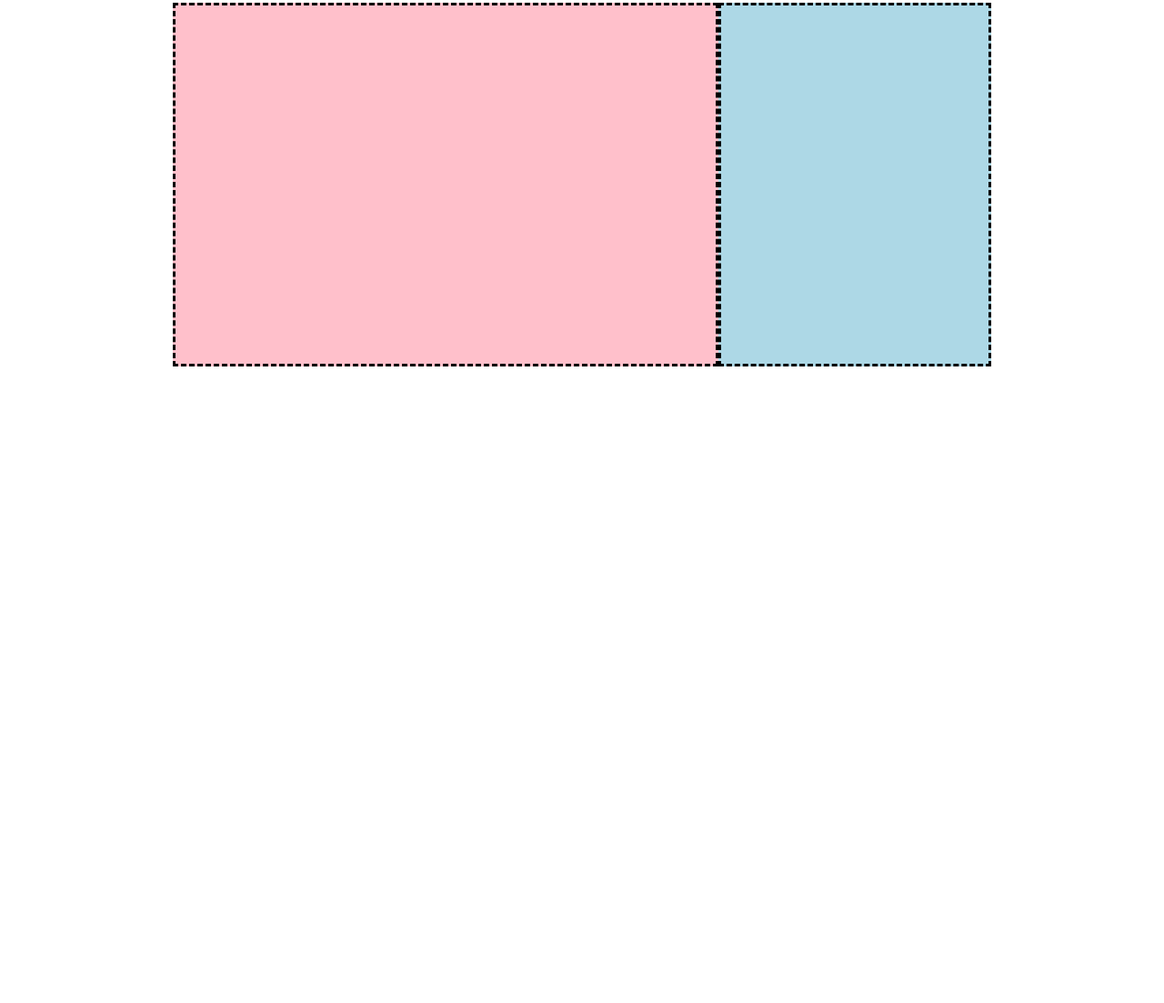
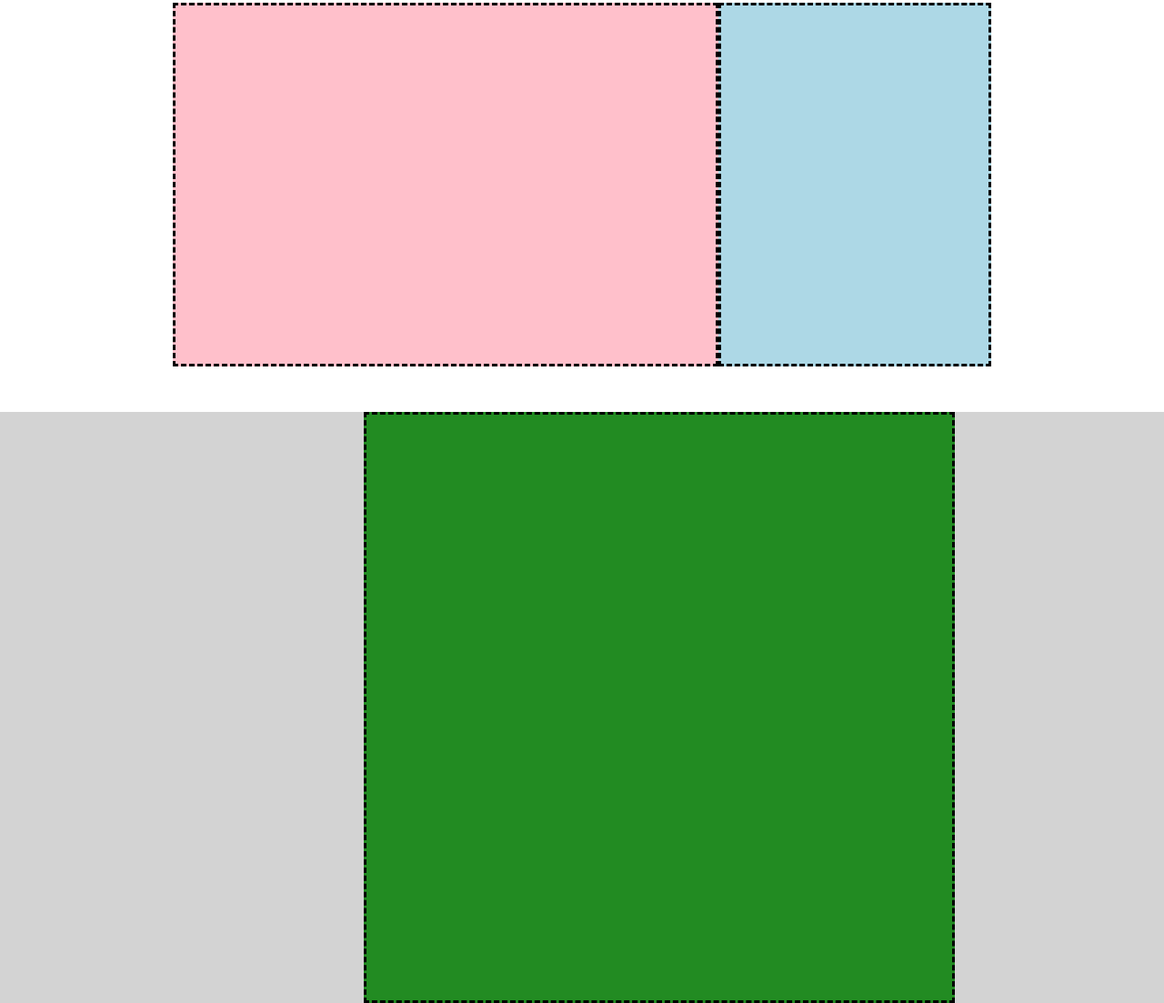
Before and after one commit to DennyRubino/-htmlcss-struttura-discord, a plain HTML site: page index.html in a window 1280 px wide. Shown: the part 1715-2818 px from the top of the page at 91% size. Before the commit the page ends 2168 px from the top, so only its background shows below. Drawn offline with Linux system fonts and the light colour scheme.

Commit message:
Add Square

```diff
--- a/css/style.css
+++ b/css/style.css
@@ -82,5 +82,10 @@
     background-color: #D3D3D3;
 }
 .square{
-    padding:100px
+    padding:100px;
+    height:650px;
+    width:650px;
+    background-color:#228B22;
+    border: black dashed;
+    margin-left: 400px;
 }
--- a/index.html
+++ b/index.html
@@ -34,5 +34,8 @@
     <div class="rectangle-pink"></div>
     <div class="rectangle-lightblue"></div>
 </div>
+<div class="background">
+<div class="square"></div>
+</div>
 </body>
 </html>
```
